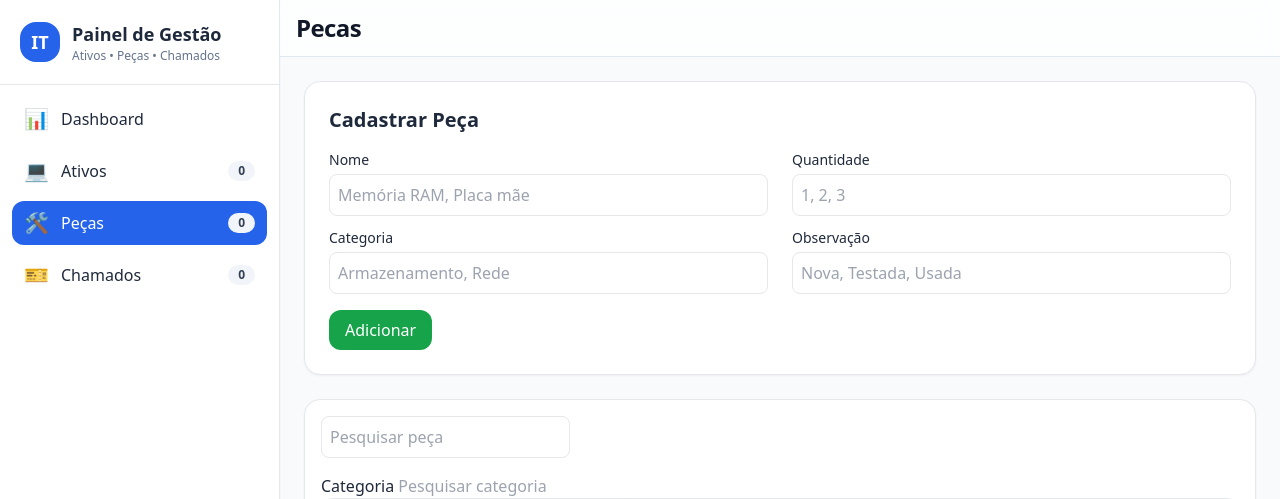
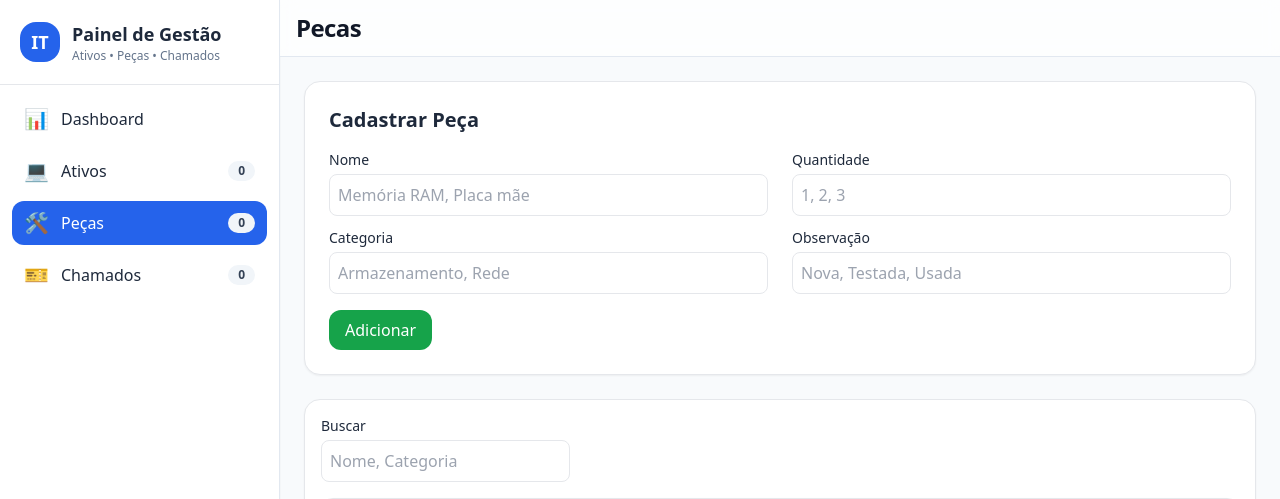
Before and after one commit to dghenri/pgi, a Flask app: page / in a window 1280 px wide. Shown: the top 499 px of the page. Run offline with Flask 3, Linux system fonts and the light colour scheme; some libraries are stand-ins or nearby versions.

Commit message:
Page peças FINALIZADA

```diff
--- a/templates/index.html
+++ b/templates/index.html
@@ -263,11 +263,10 @@
 
           <div class="bg-white border rounded-2xl shadow-sm p-4">
             <div class="mb-4 flex flex-wrap gap-3 items-center">
-              <input id="buscaPeca" type="text" placeholder="Pesquisar peça" class="p-2 border rounded-lg" oninput="renderPecas()" />
-            </div>
-            <div>
-              <label class="">Categoria</label>
-              <input id="buscaCategoria" type="text" placeholder="Pesquisar categoria">
+              <div>
+                <label class="block text-sm font-medium">Buscar</label>
+                <input id="buscaPeca" type="text" placeholder="Nome, Categoria" class="w-full mt-1 p-2 border rounded-lg" oninput="renderPecas()" />
+              </div>
             </div>
             <div class="w-auto overflow-x-auto overflow-y-auto max-h-96 rounded-xl shadow-md border">
               <table class="w-full text-sm border rounded-xl overflow-hidden shadow-md">
@@ -283,6 +282,7 @@
                 <tbody id="listaPecas"></tbody>
               </table>
             </div>
+          </div>
         </section>
 
         <!-- ---------------------------------------------------------------------------------------------------------------------- CHAMADOS -->
@@ -548,8 +548,9 @@
         if (listaPrincipal) listaPrincipal.innerHTML += row;
       });
 
-      // Atualiza badge do menu
+      // Atualiza badges
       document.getElementById('badgeAtivos').textContent = ativos.length;
+      document.getElementById('dashAtivos').textContent = ativos.length;
     }
     //----------------------------------------------------------------------------------------------------------------------------Adiciona Ativo
     async function adicionarAtivo() {
@@ -704,14 +705,12 @@
       const data = await res.json();
       pecas = data; // Atualiza a variável global
 
-      const buscaCategoria = document.getElementById('buscaCategoria').value.toLowerCase();
       const busca = document.getElementById('buscaPeca').value.toLowerCase();
       const lista = document.getElementById('listaPecas');
       lista.innerHTML = '';
 
       pecas
-      .filter(p => !buscaCategoria || (p.categoria && p.categoria.toLowerCase().includes(buscaCategoria)))
-      .filter(p => !busca || (p.nome && p.nome.toLowerCase().includes(busca)))
+      .filter(p => !busca || (p.nome && p.nome.toLowerCase().includes(busca)) || (p.categoria && p.categoria.toLowerCase().includes(busca)))
       .forEach(p => {
         const row = `
           <tr class="hover:bg-slate-200">
```
